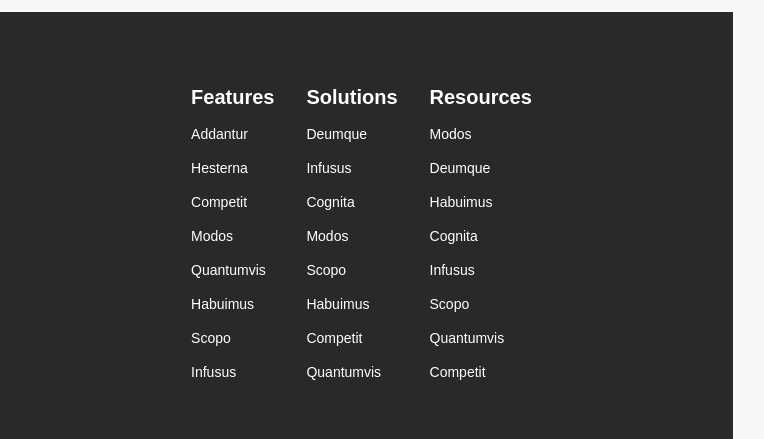
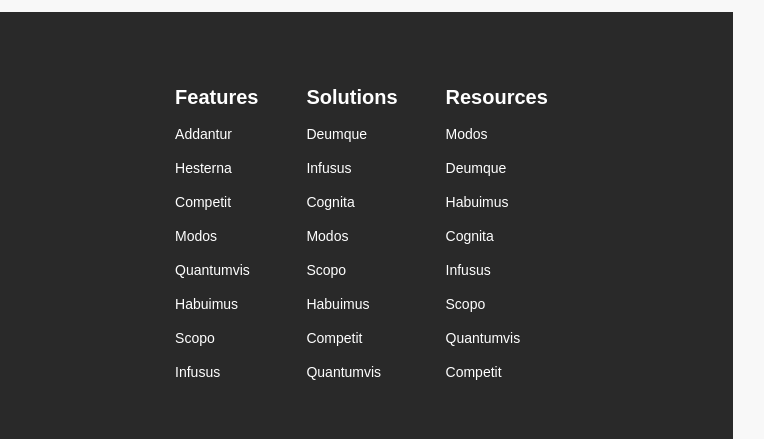
Before and after one commit to luxotus/ui-components-library, a website built with webpack: page index.html in a window 1280 px wide. Shown: the part 11063-11502 px from the top of the page, 339-1103 px from the left. Built offline with nearby package versions, Linux system fonts and the light colour scheme; a small style sheet from the web is missing; a web font is replaced by a local one.

Commit message:
gap increase

```diff
--- a/sass/components/navigation/_footer.scss
+++ b/sass/components/navigation/_footer.scss
@@ -50,7 +50,7 @@ footer .social-icons svg {
 footer .quick-links {
   display: grid;
   grid-template-columns: min-content min-content min-content;
-  gap: 4vmin;
+  gap: 6vmin;
   justify-content: center;
 }
 
```
Also changed, not shown: public/styles/main.css.
